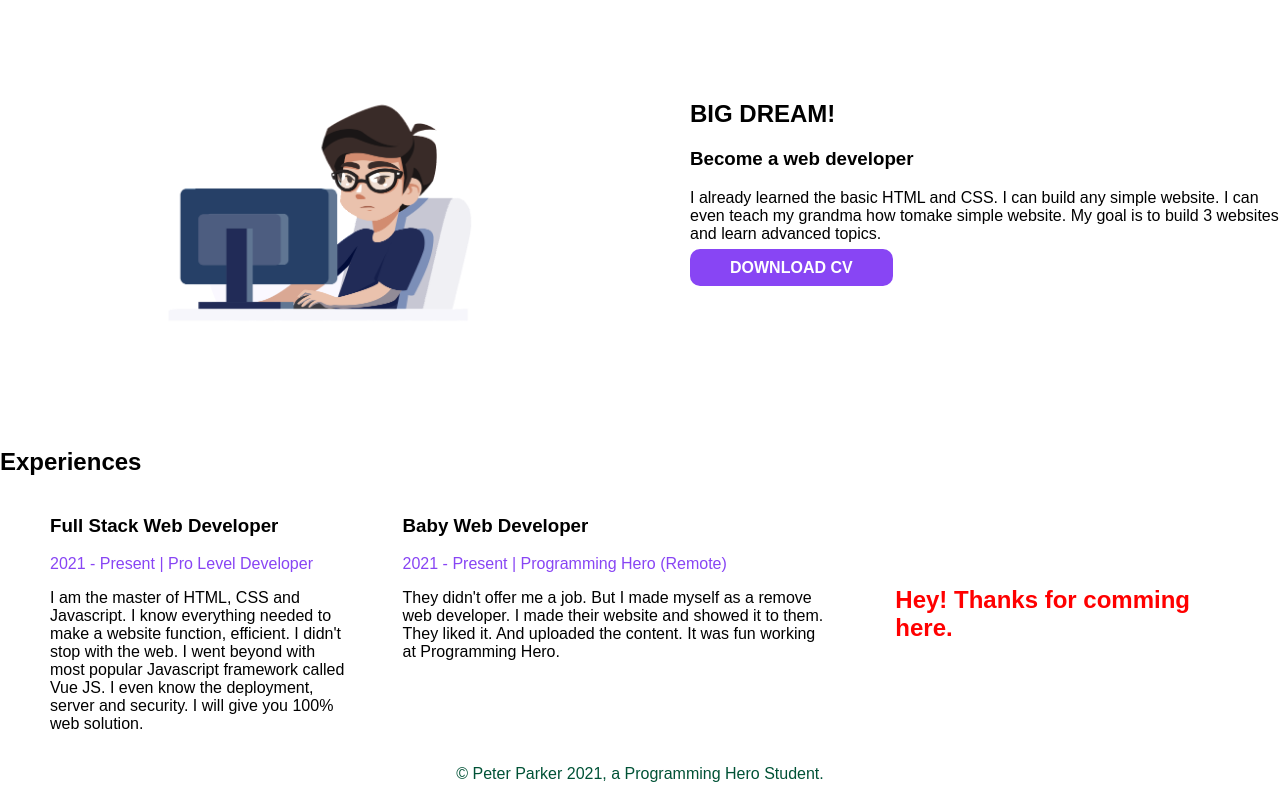
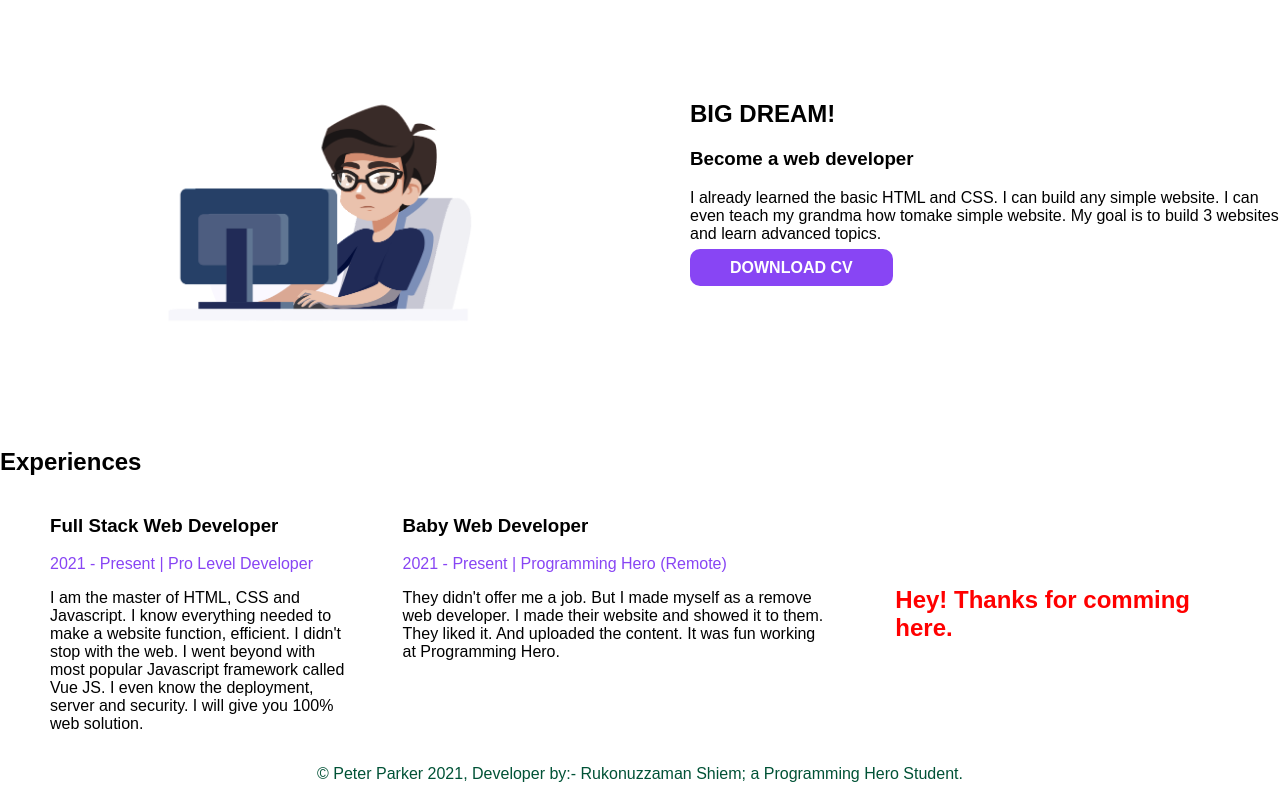
Before and after one commit to rukon351/Peter-Parker-portfolio, a plain HTML site: page index.html in a window 1280 px wide. Shown: the part 373-1172 px from the top of the page. Drawn offline with Linux system fonts and the light colour scheme.

Commit message:
added new something

```diff
--- a/index.html
+++ b/index.html
@@ -62,7 +62,7 @@
     </div>
 </section>
 <footer>
-    <p>© Peter Parker 2021, a Programming Hero Student.</p>
+    <p>© Peter Parker 2021, Developer by:- Rukonuzzaman Shiem; a Programming Hero Student.</p>
 </footer>
 
 <body>
```
